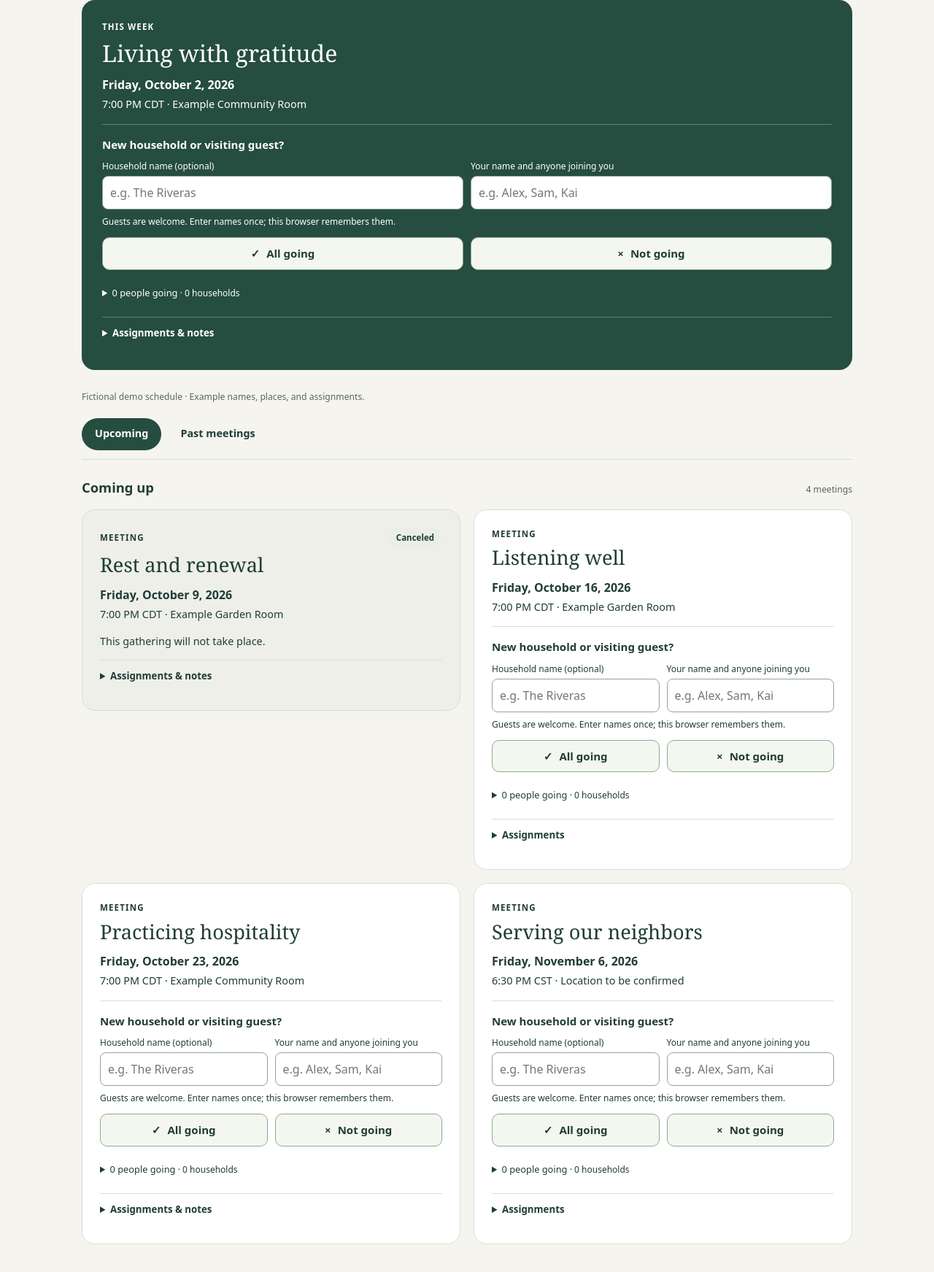
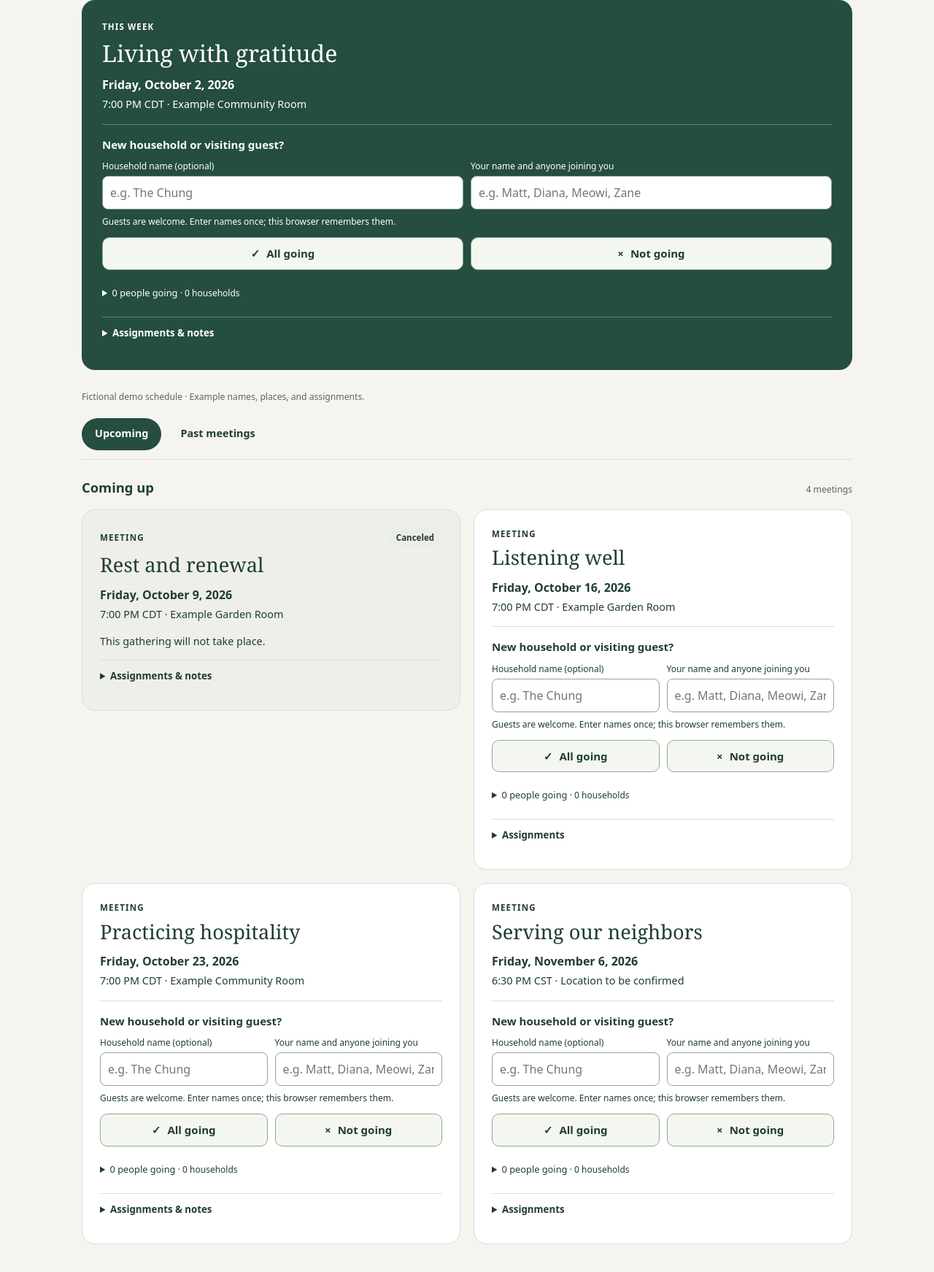
Before and after one commit to 4sy8zwp9hz-netizen/whcc_small_group_2026, a Flask app: page / in a window 1280 px wide. Shown: the part 71-1814 px from the top of the page at 73% size. Run offline with Flask 3, Linux system fonts and the light colour scheme; data comes from the database, SQL or seed files in the repository; data that the repository does not hold is empty.

Commit message:
Update household form examples as requested

```diff
--- a/schedule/templates/_attendance.html
+++ b/schedule/templates/_attendance.html
@@ -29,8 +29,8 @@
     {% else %}
       <p class="rsvp-title">New household or visiting guest?</p>
       <div class="household-setup">
-        <label>Household name (optional)<input name="household" autocomplete="off" maxlength="60" placeholder="e.g. The Riveras"></label>
-        <label>Your name and anyone joining you<input name="people" autocomplete="off" maxlength="1000" placeholder="e.g. Alex, Sam, Kai" required></label>
+        <label>Household name (optional)<input name="household" autocomplete="off" maxlength="60" placeholder="e.g. The Chung"></label>
+        <label>Your name and anyone joining you<input name="people" autocomplete="off" maxlength="1000" placeholder="e.g. Matt, Diana, Meowi, Zane" required></label>
       </div>
       <p class="rsvp-hint">Guests are welcome. Enter names once; this browser remembers them.</p>
     {% endif %}
--- a/schedule/templates/admin_households.html
+++ b/schedule/templates/admin_households.html
@@ -13,9 +13,9 @@
 <form method="post" class="admin-form meeting">
 <input type="hidden" name="csrf" value="{{ csrf }}"><input type="hidden" name="token" value="{{ token }}">
 <input type="hidden" name="household_id" value="{{ selected }}"><input type="hidden" name="meeting_id" value="{{ meeting_id }}">
-<label>Household name<input name="name" value="{{ profile.name if profile else '' }}" maxlength="60" required></label>
+<label>Household name<input name="name" value="{{ profile.name if profile else '' }}" placeholder="The Chung" maxlength="60" required></label>
 {% if profile %}<fieldset class="member-choices"><legend>Existing people (names can be corrected; identities and history are kept)</legend>{% for m in profile.members %}<label>{{ loop.index }}. Name<input name="member_{{ m.id }}" value="{{ m.name }}" maxlength="40" required></label>{% endfor %}</fieldset>{% endif %}
-<label>{{ 'Add people' if profile else 'People in this household' }}<textarea name="new_people" rows="3" placeholder="Alex, Sam, Taylor" {% if not profile %}required{% endif %}></textarea></label>
+<label>{{ 'Add people' if profile else 'People in this household' }}<textarea name="new_people" rows="3" placeholder="Matt, Diana, Meowi, Zane" {% if not profile %}required{% endif %}></textarea></label>
 <p class="subtle">Separate names with commas or new lines. Up to 20 people. People added here are included by All going.</p>
 <button class="rsvp-choice" name="action" value="profile" {% if not available %}disabled{% endif %}>Save household only</button>
 {% if meeting_id %}
```
Also changed, not shown: PROJECT_STATUS.md (+6 -0 lines).
